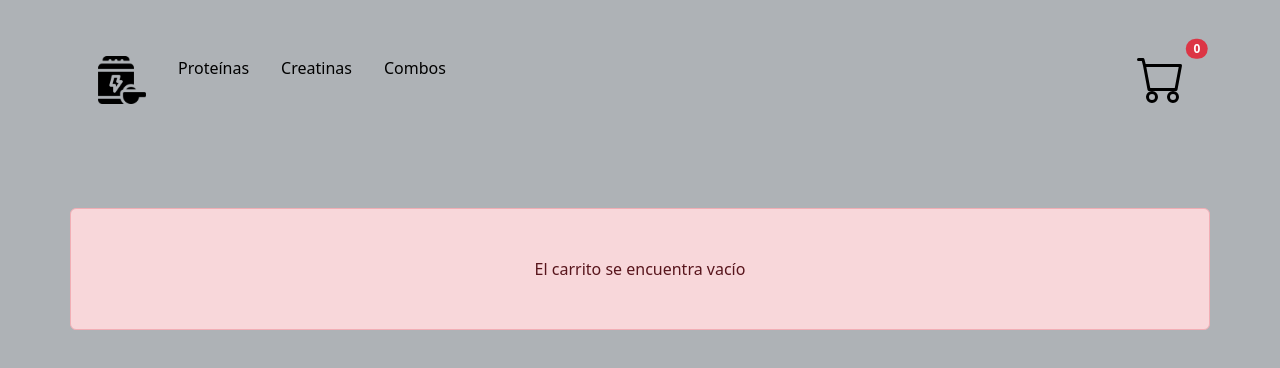
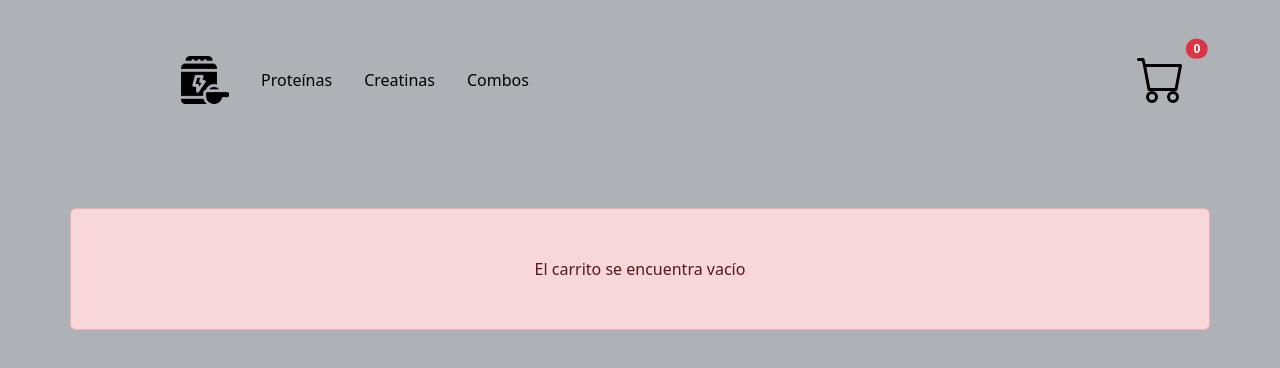
Before and after one commit to MartinClenan/ProyectoFinal-MartinClenan, a plain HTML site: page carrito.html in a window 1280 px wide. Drawn offline with nearby package versions, Linux system fonts and the light colour scheme; some packages are replaced by stand-ins of ours; a script that the page names is missing.

Commit message:
acomodando la navbar

```diff
--- a/carrito.html
+++ b/carrito.html
@@ -15,7 +15,7 @@
     <div class="container my-5">
         <div class="row">
             <div class="col">
-                <ul class="nav d-flex alin-items-center">
+              <ul class="nav d-flex align-items-center justify-content-center">
                     <li class="nav-item">
                       <a class="nav-link active" aria-current="page" href="index.html" onclick="verProductoPorCategoria('todos')"><img src="./img/proteina-de-suero.png" alt="Salud Integral" width="48"></a>
                     </li>
```
Also changed, not shown: producto.html (+1 -1 lines).
